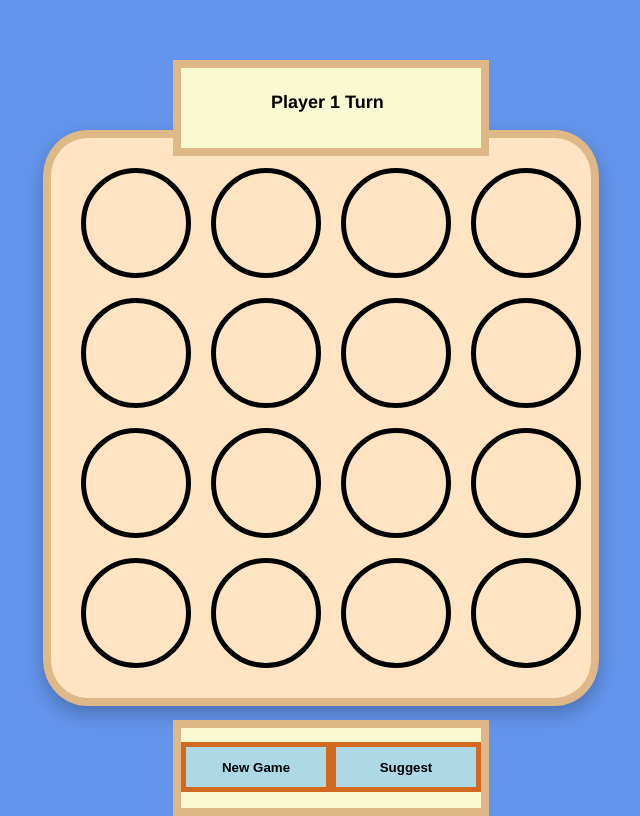
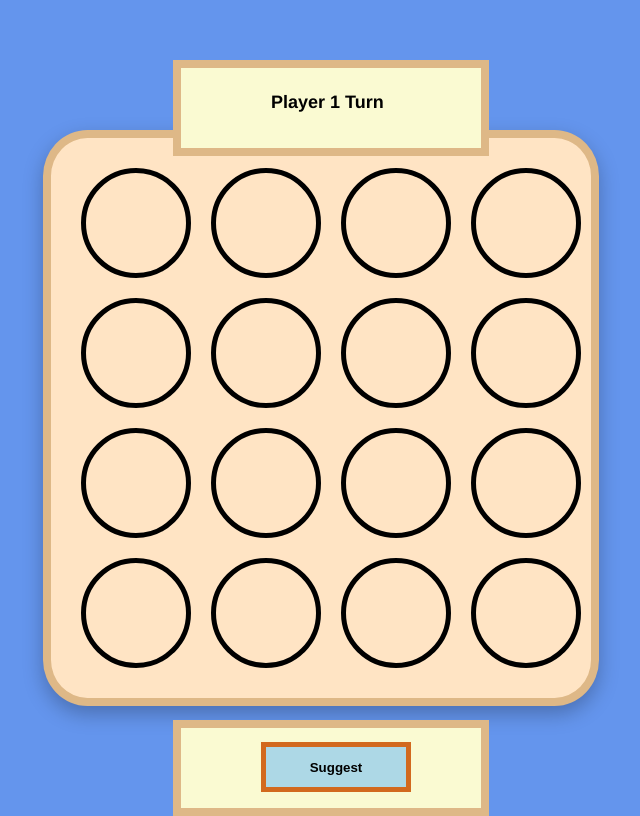
Before and after one commit to fazle-rabbi-cmd/connect-g, a React (Create React App) app: page / in a window 1280 px wide. Shown: the part 110-926 px from the top of the page, without its empty margins (347-987 px from the left). Built offline with nearby package versions, Linux system fonts and the light colour scheme.

Commit message:
conditional rendering applied

```diff
--- a/src/Components/Footer.js
+++ b/src/Components/Footer.js
@@ -1,10 +1,19 @@
 import React from 'react'
+import { GAME_STATE_PLAYING } from '../Constants'
 
-const Footer = ({onNewGameClick,onSuggestClick}) => {
+const Footer = ({onNewGameClick,onSuggestClick, gameState}) => {
   return (
     <div className='panel footer'>
+      {
+        gameState ===GAME_STATE_PLAYING &&
+        <button onClick={onSuggestClick}>Suggest</button>
+      }
+      {
+        gameState !== GAME_STATE_PLAYING &&
         <button onClick={onNewGameClick}>New Game</button>
-        <button onClick={onSuggestClick}>Suggest</button>
+      }
+
+
     </div>
   )
 }
--- a/src/Components/GameBoard.js
+++ b/src/Components/GameBoard.js
@@ -83,7 +83,7 @@
             {initBoard()}
 
         </div>
-        <Footer onNewGameClick={initGame} onSuggestClick={suggestMove}/>
+        <Footer onNewGameClick={initGame} onSuggestClick={suggestMove}  gameState={gameState}/>
         </>
     )
 }
--- a/src/Game.css
+++ b/src/Game.css
@@ -49,6 +49,7 @@
 .footer button{
 
     margin-top: 14px;
+    margin-left: 80px;
     width: 150px;
     height: 50px;
     background-color: lightblue;
```
